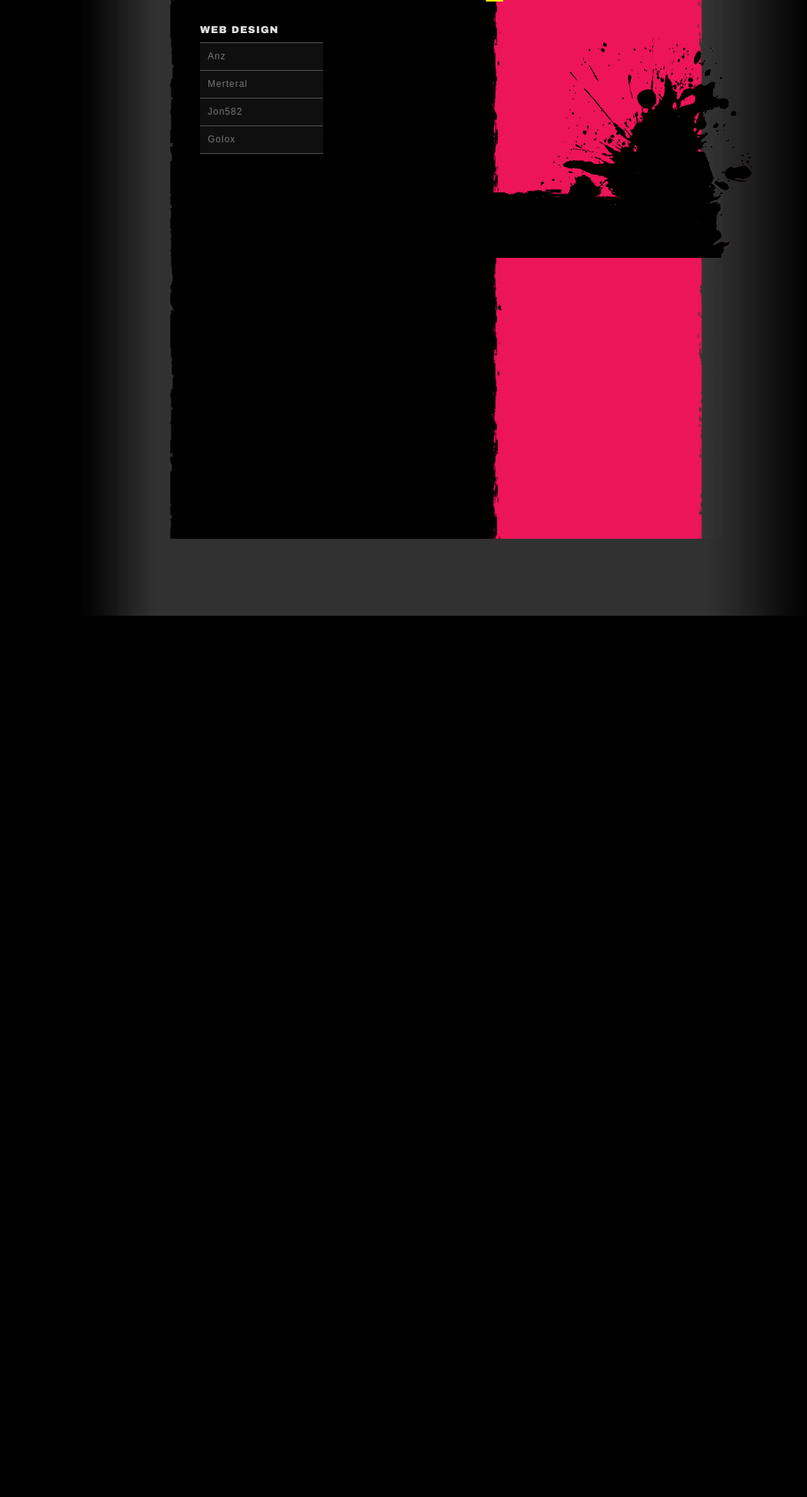
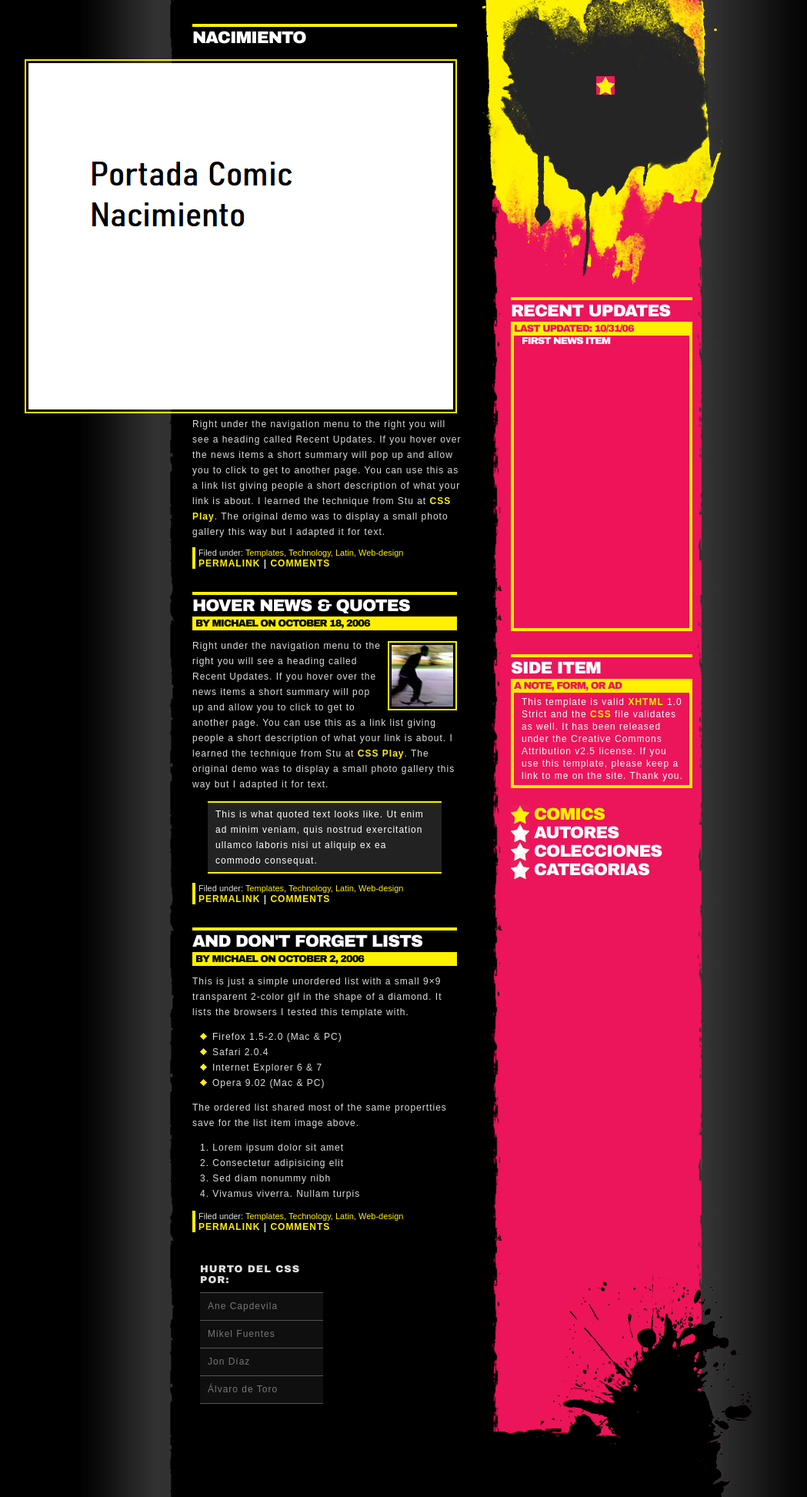
Before and after one commit to AneCapde/Libreria, a Django app: page /appLibreria/prueba/ in a window 1280 px wide. Shown: the whole page at 77% size, without its empty margins (60-1109 px from the left). Before the commit the page ends 800 px from the top, so only its background shows below. Run offline with Django 3.2, Linux system fonts and the light colour scheme; data comes from the database, SQL or seed files in the repository.

Commit message:
Creado el esqueleto de las plantillas

```diff
--- a/appLibreria/templates/baseIndividual.html
+++ b/appLibreria/templates/baseIndividual.html
@@ -1,5 +1,5 @@
 {% load static %}
-<!DOCTYPE html PUBLIC "-//W3C//DTD XHTML 1.1//EN" "http://www.w3.org/TR/xhtml11/DTD/xhtml11.dtd">
+<!DOCTYPE html>
 <html xmlns="http://www.w3.org/1999/xhtml">
 <head>
 	<meta http-equiv="Content-Type" content="text/html;" />
@@ -10,25 +10,86 @@
 
 <body>
 <div id="container">
-    {% block foto %}<!--Aquí iría la imagen correspondiente-->
-    {% endblock foto %}
+	<div id="rightside">
+		<div id="title">
+			<p>
+				{% block foto %} <!--Aquí va la foto del objeto que estemos viendo (autor, comic o coleccion)-->
+					<img src="img/star2.jpg"/>
+				{% endblock foto %}
+			</p>
+		</div>
+		<div id="sidebar">
+		{% block info %} <!--Aquí se pone la info de lo que corresponda-->
+			<h1>recent updates</h1>
+			<h3>last updated: 10/31/06</h3>
 
-    {% block main %}<!--La idea es que esta sea la "cabezera", donde estará la info del modelo correspondiente-->
-    {% endblock main %}
+			<ul id="gallery">
+				<li><a href="#"><b>First news item</b><br /><span class="spacer">&nbsp;</span><br />
+					<span>Lorem ipsum dolor sit amet, consectetur adipisicing elit, sed do eiusmod tempor incididunt ut labore et dolore magna aliqua. Ut enim ad minim veniam, quis nostrud exercitation ullamco laboris nisi ut aliquip ex ea commodo consequat. <i>Read More...</i></span></a></li>
+			</ul>
 
-    <div id="content">
-	{% block contenido %}<!--Y aquí la "lista" de todas las fotos de las colecciones, comics, páginas o lo que corresponda.-->
+			<h1>side item</h1>
+			<h3>a note, form, or ad</h3>
+			<p>This template is valid <a href="http://validator.w3.org/check?uri=referer">XHTML</a> 1.0 Strict and the <a href="http://jigsaw.w3.org/css-validator/check/referer">CSS</a> file validates as well. It has been released under the Creative Commons Attribution v2.5 license. If you use this template, please keep a link to me on the site. Thank you.</p>
+		{% endblock info %}
+		{% block menu %}<!--Esto es el menú donde irán los links a las listas de los modelos, igual que en la página principal-->
+			<ul class="nav">
+				<li><a class="selected" href="/appLibreria/comics/">Comics</a></li>
+				<li><a href="/appLibreria/autores/">Autores</a></li>
+				<li><a href="/appLibreria/colecciones/">Colecciones</a></li>
+				<li><a href="/appLibreria/tags/">Categorias</a></li>
+			</ul>
+		{% endblock menu %}
 
-	{% endblock contenido %}
-    </div>
+		</div>
+	</div>
+
+	<div id="content">
+		{% block contenido %}
+		{% for comic in object_list %}
+
+			<h1>{{ comic.nombreComic }}</h1>
+			<h3></h3>
+			<p><a href="{{comic.get_absolute_url}}"><img src="{% static 'img/'|add:comic.nombreComic|add:'.png' %}" alt="{{ comic.nombreComic }}" class="r_blog" /></a>Right under the navigation menu to the right you will see a heading called Recent Updates. If you hover over the news items a short summary will pop up and allow you to click to get to another page. You can use this as a link list giving people a short description of what your link is about. I learned the technique from Stu at <a href="http://www.cssplay.co.uk/">CSS Play</a>. The original demo was to display a small photo gallery this way but I adapted it for text.</p>
+			<div class="blogfoot"><span class="foot_top">Filed under: <a href="#">Templates</a>, <a href="#">Technology</a>, <a href="#">Latin</a>, <a href="#">Web-design</a></span><br /><span class="foot_bottom"><a href="#">permalink</a> | <a href="#">comments</a></span></div>
+
+		{% endfor %}
+
+
+		<h1>hover news &amp; quotes</h1>
+		<h3>by michael on october 18, 2006</h3>
+		<p><a href="#"><img src="img/skate.jpg" alt="Skater" class="r_blog" /></a>Right under the navigation menu to the right you will see a heading called Recent Updates. If you hover over the news items a short summary will pop up and allow you to click to get to another page. You can use this as a link list giving people a short description of what your link is about. I learned the technique from Stu at <a href="http://www.cssplay.co.uk/">CSS Play</a>. The original demo was to display a small photo gallery this way but I adapted it for text.</p>
+		<blockquote><p>This is what quoted text looks like. Ut enim ad minim veniam, quis nostrud exercitation ullamco laboris nisi ut aliquip ex ea commodo consequat.</p></blockquote>
+
+		<div class="blogfoot"><span class="foot_top">Filed under: <a href="#">Templates</a>, <a href="#">Technology</a>, <a href="#">Latin</a>, <a href="#">Web-design</a></span><br /><span class="foot_bottom"><a href="#">permalink</a> | <a href="#">comments</a></span></div>
+
+		<h1>and don't forget lists</h1>
+		<h3>by michael on october 2, 2006</h3>
+		<p>This is just a simple unordered list with a small 9&times;9 transparent 2-color gif in the shape of a diamond. It lists the browsers I tested  this template with.</p>
+		<ul>
+			<li>Firefox 1.5-2.0 (Mac &amp; PC)</li>
+			<li>Safari 2.0.4</li>
+			<li>Internet Explorer 6 &amp; 7</li>
+			<li>Opera 9.02 (Mac &amp; PC)</li>
+		</ul>
+		<p>The ordered list shared most of the same propertties save for the list item image above.</p>
+		<ol>
+			<li>Lorem ipsum dolor sit amet</li>
+			<li>Consectetur adipisicing elit</li>
+			<li>Sed diam nonummy nibh</li>
+			<li>Vivamus viverra. Nullam turpis</li>
+		</ol>
+		<div class="blogfoot"><span class="foot_top">Filed under: <a href="#">Templates</a>, <a href="#">Technology</a>, <a href="#">Latin</a>, <a href="#">Web-design</a></span><br /><span class="foot_bottom"><a href="#">permalink</a> | <a href="#">comments</a></span></div>
+		{% endblock contenido %}
+	</div>
 	<div id="footer">
 		<div class="footer_links">
 		<ul>
-			<li class="top_link">web design</li>
-			<li><a>Anz</a></li>
-			<li><a>Merteral</a></li>
-			<li><a>Jon582</a></li>
-			<li><a>Golox</a></li>
+			<li class="top_link">Hurto del css por:</li>
+			<li><a>Ane Capdevila</a></li>
+			<li><a>Mikel Fuentes</a></li>
+			<li><a>Jon Díaz</a></li>
+			<li><a>Álvaro de Toro</a></li>
 		</ul>
 		</div>
 	</div>
```
Also changed, not shown: appLibreria/templates/autorDetail.html (added, +14 -0 lines), appLibreria/templates/coleccionDetail.html (added, +14 -0 lines), appLibreria/templates/comicDetail.html (added, +14 -0 lines), appLibreria/templates/index.html (+6 -7 lines), appLibreria/templates/pageView.html (added, +14 -0 lines).
